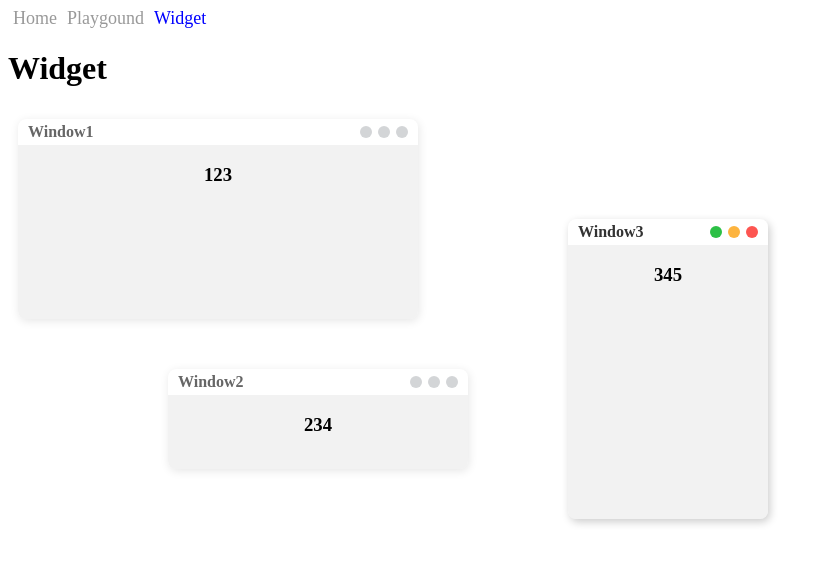
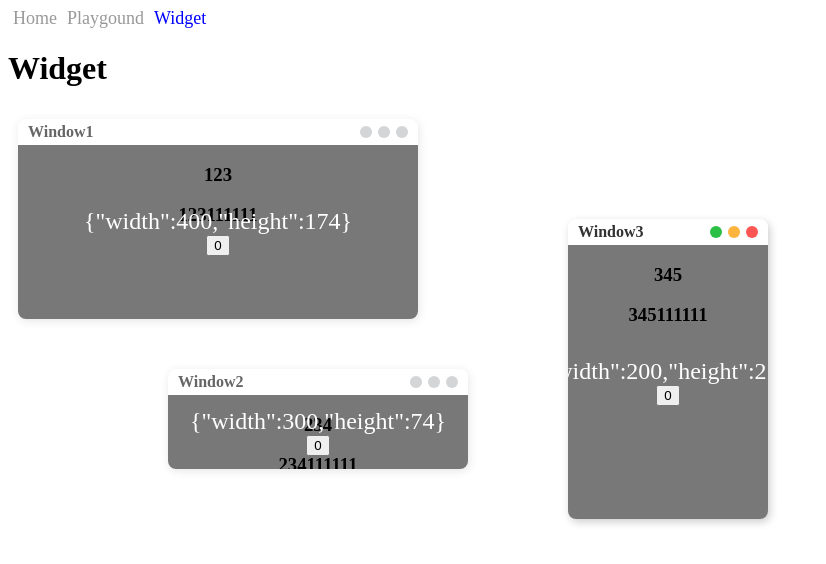
Before and after one commit to imnull/dreamday, a React app: page /#/widget in a window 1280 px wide. Shown: the top 564 px of the page, without its empty margins (0-826 px from the left). Built offline with nearby package versions, Linux system fonts and the light colour scheme.

Commit message:
resize more

```diff
--- a/src/components/widget/helper.ts
+++ b/src/components/widget/helper.ts
@@ -108,8 +108,11 @@ export const createResizeHandler = (options: {
     sizeOffset: TStateParams<TPosition>;
     resizeType: TStateParams<TResizeType>;
     size: TStateParams<TSize>;
+    runtimeSize: TStateParams<TSize>;
+    runtimePosition: TStateParams<TPosition>;
     debug?: boolean;
     onSelected?: () => void;
+    useRuntime?: boolean;
 }) => {
     const {
         debug = false,
@@ -117,8 +120,12 @@ export const createResizeHandler = (options: {
         size: [size, setSize],
         resizeType: [resizeType, setResizeType],
         sizeOffset: [, setSizeOffset],
+        runtimeSize: [runtimeSize, setRuntimeSize],
+        runtimePosition: [runtimePosition, setRuntimePosition],
         onSelected,
+        useRuntime = false,
     } = options
+
 
     const _position = { ...position }
     const _size = { ...size }
@@ -131,12 +138,19 @@ export const createResizeHandler = (options: {
         },
         onMoving({ offset }) {
             setSizeOffset(offset)
+            if(useRuntime) {
+                const { x, y, width, height } = calRect(_size, _position, offset, resizeType)
+                setRuntimeSize({ width, height })
+                setRuntimePosition({ x, y })
+            }
         },
         onEnd: ({ offset }: any) => {
             setSizeOffset({ x: 0, y: 0 })
             const { x, y, width, height } = calRect(_size, _position, offset, resizeType)
             setPosition({ x, y })
             setSize({ width, height })
+            setRuntimeSize({ width, height })
+            setRuntimePosition({ x, y })
         }
     })
 
--- a/src/components/widget/index.tsx
+++ b/src/components/widget/index.tsx
@@ -1,20 +1,36 @@
-import { useCallback, useEffect, useRef, useState, useMemo } from 'react'
+import { useCallback, useEffect, isValidElement, useState, createElement } from 'react'
 import './index.scss'
 import { createMovable } from '~/libs/movable'
 import {
-    TPosition, TSize, TEventArgs, TResizeType,
-    genTranslate, genWidth, genHeight, calRect,
+    TPosition, TSize, TEventArgs,
+    genTranslate,
     createResizeHandler,
+    genWidth,
+    genHeight,
 } from './helper'
 
+const cloneChildren = (children: any, extProps: Record<string, any>, key: any = null): any => {
+    if(Array.isArray(children)) {
+        return children.map((children: any, key: number) => cloneChildren(children, extProps, key))
+    } else if(isValidElement(children)) {
+        const { props, type } = children
+        const { ...restProps } = props as any
+        const newChildren = createElement(type, { ...restProps, ...extProps, key })
+        return newChildren
+    } else {
+        return children
+    }
+}
+
 export default (props: {
-    children?: JSX.Element,
+    children?: any;
     data?: any;
     position?: TPosition;
-    size?: TSize,
-    debug?: boolean,
-    active?: boolean,
+    size?: TSize;
+    debug?: boolean;
+    active?: boolean;
     title?: string;
+    useRuntime?: boolean;
     onClose?: (args: TEventArgs) => void;
     onMoveStart?: (args: TEventArgs) => void;
     onMoveEnd?: (args: TEventArgs) => void;
@@ -31,6 +47,7 @@ export default (props: {
         data = null,
         debug = false,
         active = false,
+        useRuntime = false,
         onClose,
         onMoveStart,
         onMoveEnd,
@@ -60,7 +77,8 @@ export default (props: {
     }))
     useEffect(() => {
         if (target) {
-            setHeadHeight(target.getBoundingClientRect().height)
+            const { height } = target.getBoundingClientRect()
+            setHeadHeight(height >> 0)
             move.init(target)
             return () => {
                 move.dispose()
@@ -79,6 +97,10 @@ export default (props: {
     const [start, setStart] = useState(false)
     const [offset, setOffset] = useState({ x: 0, y: 0 })
     const [size, setSize] = useState(_size)
+
+    const [runtimeSize, setRuntimeSize] = useState(_size)
+    const [runtimePosition, setRuntimePosition] = useState(_position)
+
     const [sizeOffset, setSizeOffset] = useState({ x: 0, y: 0 })
     const [resizeType, setResizeType] = useState<'' | 'L' | 'T' | 'R' | 'B' | 'LT' | 'RT' | 'LB' | 'RB'>('')
 
@@ -142,7 +164,10 @@ export default (props: {
             position: [pos, setPos],
             sizeOffset: [sizeOffset, setSizeOffset],
             resizeType: ['L', setResizeType],
+            runtimeSize: [runtimeSize, setRuntimeSize],
+            runtimePosition: [runtimePosition, setRuntimePosition],
             onSelected,
+            useRuntime,
         })
     })
     useEffect(() => {
@@ -162,7 +187,10 @@ export default (props: {
             position: [pos, setPos],
             sizeOffset: [sizeOffset, setSizeOffset],
             resizeType: ['R', setResizeType],
+            runtimeSize: [runtimeSize, setRuntimeSize],
+            runtimePosition: [runtimePosition, setRuntimePosition],
             onSelected,
+            useRuntime,
         })
     })
     useEffect(() => {
@@ -182,7 +210,10 @@ export default (props: {
             position: [pos, setPos],
             sizeOffset: [sizeOffset, setSizeOffset],
             resizeType: ['T', setResizeType],
+            runtimeSize: [runtimeSize, setRuntimeSize],
+            runtimePosition: [runtimePosition, setRuntimePosition],
             onSelected,
+            useRuntime,
         })
     })
     useEffect(() => {
@@ -202,7 +233,10 @@ export default (props: {
             position: [pos, setPos],
             sizeOffset: [sizeOffset, setSizeOffset],
             resizeType: ['B', setResizeType],
+            runtimeSize: [runtimeSize, setRuntimeSize],
+            runtimePosition: [runtimePosition, setRuntimePosition],
             onSelected,
+            useRuntime,
         })
     })
     useEffect(() => {
@@ -222,7 +256,10 @@ export default (props: {
             position: [pos, setPos],
             sizeOffset: [sizeOffset, setSizeOffset],
             resizeType: ['LT', setResizeType],
+            runtimeSize: [runtimeSize, setRuntimeSize],
+            runtimePosition: [runtimePosition, setRuntimePosition],
             onSelected,
+            useRuntime,
         })
     })
     useEffect(() => {
@@ -242,7 +279,10 @@ export default (props: {
             position: [pos, setPos],
             sizeOffset: [sizeOffset, setSizeOffset],
             resizeType: ['RT', setResizeType],
+            runtimeSize: [runtimeSize, setRuntimeSize],
+            runtimePosition: [runtimePosition, setRuntimePosition],
             onSelected,
+            useRuntime,
         })
     })
     useEffect(() => {
@@ -262,7 +302,10 @@ export default (props: {
             position: [pos, setPos],
             sizeOffset: [sizeOffset, setSizeOffset],
             resizeType: ['LB', setResizeType],
+            runtimeSize: [runtimeSize, setRuntimeSize],
+            runtimePosition: [runtimePosition, setRuntimePosition],
             onSelected,
+            useRuntime,
         })
     })
     useEffect(() => {
@@ -282,7 +325,10 @@ export default (props: {
             position: [pos, setPos],
             sizeOffset: [sizeOffset, setSizeOffset],
             resizeType: ['RB', setResizeType],
+            runtimeSize: [runtimeSize, setRuntimeSize],
+            runtimePosition: [runtimePosition, setRuntimePosition],
             onSelected,
+            useRuntime,
         })
     })
     useEffect(() => {
@@ -306,13 +352,24 @@ export default (props: {
             mL, mR, mT, mB,
             mLT, mRT, mLB, mRB,
         ].forEach(m => m.updateSize(size))
-        typeof onResize === 'function' && onResize({ ...size })
     }, [size])
 
+    useEffect(() => {
+        typeof onResize === 'function' && onResize({ ...runtimeSize, height: runtimeSize.height - headHeight })
+    }, [runtimeSize, headHeight])
+
+    const [_children, setChildren] = useState<any>(null)
+    useEffect(() => {
+        const newChildren = cloneChildren(children, {
+            size: { ...runtimeSize, height: runtimeSize.height - headHeight },
+        })
+        setChildren(newChildren)
+    }, [children, runtimeSize, headHeight])
 
 
     return <div className={active ? "marvin-widget" : "marvin-widget background"} style={{
         transform: genTranslate(pos, offset, size, sizeOffset, resizeType),
+        // transform: `translateX(${runtimePosition.x}px) translateY(${runtimePosition.y}px)`,
         width: genWidth(size, sizeOffset, resizeType),
         height: min ? headHeight : genHeight(size, sizeOffset, resizeType),
     }} onMouseDown={e => {
@@ -326,7 +383,7 @@ export default (props: {
                 <div className='btn close' onClick={handleClose}></div>
             </div>
         </div>
-        <div className="widget-body">{children}</div>
+        <div className="widget-body">{_children}</div>
         {min ? null : <div className="widget-resize">
             <div className={debug ? "bar debug left" : "bar left"} ref={setBarL}></div>
             <div className={debug ? "bar debug right" : "bar right"} ref={setBarR}></div>
--- a/src/pages/widget/index.tsx
+++ b/src/pages/widget/index.tsx
@@ -2,6 +2,28 @@ import { useEffect, useState } from 'react'
 import './index.scss'
 
 import Widget from '~/components/widget'
+
+const TestItem = (props: { size?: { width: number; height: number } }) => {
+    const { size = { width: 0, height: 0 } } = props
+    const [count, setCount] = useState(0)
+    return <div style={{
+        ...size,
+        position: 'absolute',
+        left: 0,
+        top: 0,
+        boxSizing: 'border-box',
+        backgroundColor: 'rgba(0,0,0,0.5)',
+        color: '#fff',
+        fontSize: 24,
+        display: 'flex',
+        flexDirection: 'column',
+        justifyContent: 'center',
+        alignItems: 'center'
+    }}>
+        <div>{JSON.stringify(size)}</div>
+        <button onClick={() => setCount(count + 1)}>{count}</button>
+    </div>
+}
 
 export default () => {
 
@@ -31,13 +53,17 @@ export default () => {
                     data={data}
                     onClose={handleCloseWidget}
                     onSelected={() => setSelected(i)}
+                    useRuntime={i%2 < 1}
                     onResize={size => console.log(`widget ${i} size:`, size)}
                 >
                     <h3 style={{ textAlign: 'center' }}>{data}</h3>
+                    <h3 style={{ textAlign: 'center' }}>{data}111111</h3>
+                    <TestItem />
+                    {/* {data} */}
                 </Widget>
             })
         }
-        {/* <Widget title='zIndex=10' zIndex={10} position={{ x: 10, y: 10 }} data={111} onClose={handleCloseWidget} onMoveEnd={e => console.log(e.position)} />
+        {/* <Widget title='zIndex=10' position={{ x: 10, y: 10 }} data={111} onClose={handleCloseWidget} onMoveEnd={e => console.log(e.position)} />
         <Widget title='中文试试' position={{ x: 20, y: 70 }} data={222} onClose={handleCloseWidget} onMoving={e => console.log(e.position)} />
         <Widget debug={false} position={{ x: 130, y: 130 }} data={333} onClose={handleCloseWidget} onMoveStart={e => console.log(e.position)} /> */}
     </>
```
